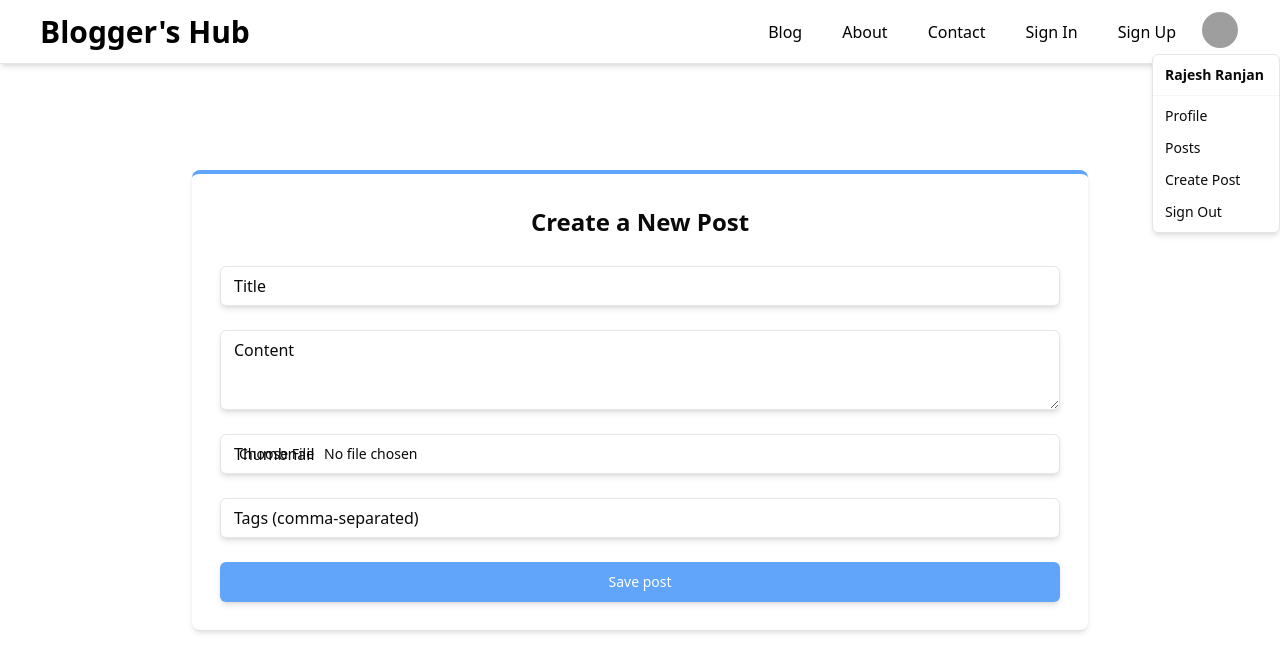
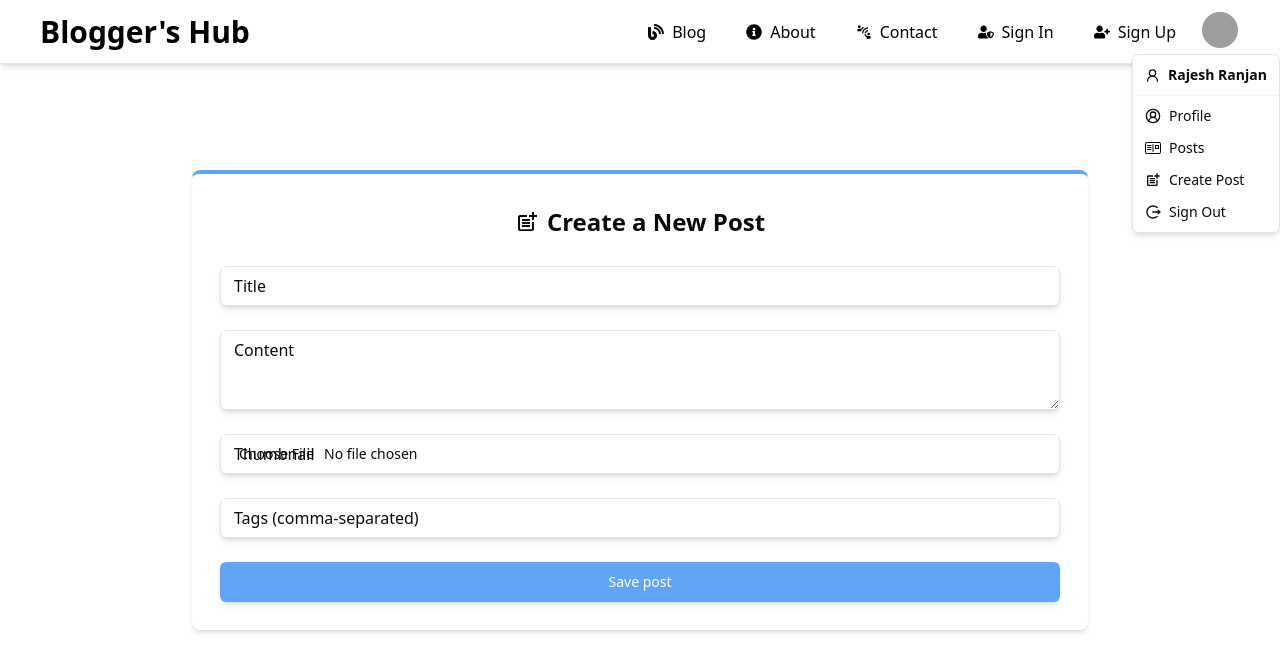
Before and after one commit to rajesh-ranjan-git/bloggershub, a Next.js app in the folder bloggershub/: page /user/createPost in a window 1280 px wide. Both pictures are taken after a click on the button 1220 px from the left and 29 px from the top of the page. Shown: the top 672 px of the page. Built offline with nearby package versions, Linux system fonts and the light colour scheme; grey boxes are pictures that could not be loaded.

Commit message:
Added icons

```diff
--- a/bloggershub/src/app/(auth)/(.)signIn/page.jsx
+++ b/bloggershub/src/app/(auth)/(.)signIn/page.jsx
@@ -20,6 +20,7 @@ import {
   DialogTitle,
 } from "@/components/ui/dialog";
 import { useState } from "react";
+import { FaUserShield } from "react-icons/fa";
 
 const SignIn = () => {
   const [open, setOpen] = useState(true);
@@ -67,7 +68,10 @@ const SignIn = () => {
           <DialogTitle className="hidden"></DialogTitle>
           <DialogDescription className="hidden"></DialogDescription>
           <div className="shadow-md p-4 border-t-4 border-blue-400 rounded-lg min-w-96 min-h-96">
-            <h1 className="p-4 font-semibold text-2xl text-center">Sign In</h1>
+            <div className="flex justify-center items-center gap-2 p-4 font-semibold text-2xl">
+              <FaUserShield />
+              <span>Sign In</span>
+            </div>
             <Form {...form}>
               <form onSubmit={form.handleSubmit(onSubmit)}>
                 <div className="relative p-3 emailBox">
--- a/bloggershub/src/app/(auth)/(.)signUp/page.jsx
+++ b/bloggershub/src/app/(auth)/(.)signUp/page.jsx
@@ -20,6 +20,7 @@ import {
   DialogTitle,
 } from "@/components/ui/dialog";
 import { useState } from "react";
+import { FaUserPlus } from "react-icons/fa";
 
 const SignUp = () => {
   const [open, setOpen] = useState(true);
@@ -68,7 +69,10 @@ const SignUp = () => {
           <DialogTitle className="hidden"></DialogTitle>
           <DialogDescription className="hidden"></DialogDescription>
           <div className="shadow-md p-4 border-t-4 border-blue-400 rounded-lg min-w-96 min-h-96">
-            <h1 className="p-4 font-semibold text-2xl text-center">Sign Up</h1>
+            <div className="flex justify-center items-center gap-2 p-4 font-semibold text-2xl">
+              <FaUserPlus />
+              <span>Sign Up</span>
+            </div>
             <Form {...form}>
               <form onSubmit={form.handleSubmit(onSubmit)}>
                 <div className="relative p-3">
--- a/bloggershub/src/app/(auth)/signIn/page.jsx
+++ b/bloggershub/src/app/(auth)/signIn/page.jsx
@@ -11,6 +11,7 @@ import { zodResolver } from "@hookform/resolvers/zod";
 import Link from "next/link";
 import { useRouter } from "next/navigation";
 import { useForm } from "react-hook-form";
+import { FaUserShield } from "react-icons/fa";
 import { FcGoogle } from "react-icons/fc";
 import { useDispatch } from "react-redux";
 
@@ -48,7 +49,10 @@ const SignIn = () => {
   return (
     <section className="flex justify-center items-center px-10 w-screen h-screen">
       <div className="shadow-md p-4 border-t-4 border-blue-400 rounded-lg min-w-96 min-h-96">
-        <h1 className="p-4 font-semibold text-2xl text-center">Sign In</h1>
+        <div className="flex justify-center items-center gap-2 p-4 font-semibold text-2xl">
+          <FaUserShield />
+          <span>Sign In</span>
+        </div>
         <Form {...form}>
           <form onSubmit={form.handleSubmit(onSubmit)}>
             <div className="relative p-3 emailBox">
--- a/bloggershub/src/app/(auth)/signUp/page.jsx
+++ b/bloggershub/src/app/(auth)/signUp/page.jsx
@@ -11,6 +11,7 @@ import { zodResolver } from "@hookform/resolvers/zod";
 import Link from "next/link";
 import { useRouter } from "next/navigation";
 import { useForm } from "react-hook-form";
+import { FaUserPlus } from "react-icons/fa";
 import { FcGoogle } from "react-icons/fc";
 import { useDispatch } from "react-redux";
 
@@ -50,7 +51,10 @@ const SignUp = () => {
   return (
     <section className="flex justify-center items-center px-10 w-screen h-screen">
       <div className="shadow-md p-4 border-t-4 border-blue-400 rounded-lg min-w-96 min-h-96">
-        <h1 className="p-4 font-semibold text-2xl text-center">Sign Up</h1>
+        <div className="flex justify-center items-center gap-2 p-4 font-semibold text-2xl">
+          <FaUserPlus />
+          <span>Sign Up</span>
+        </div>
         <Form {...form}>
           <form onSubmit={form.handleSubmit(onSubmit)}>
             <div className="relative p-3">
--- a/bloggershub/src/app/user/createPost/page.jsx
+++ b/bloggershub/src/app/user/createPost/page.jsx
@@ -9,6 +9,7 @@ import { useToast } from "@/hooks/use-toast";
 import { signInSchema } from "@/validations/signInSchema";
 import { zodResolver } from "@hookform/resolvers/zod";
 import { useForm } from "react-hook-form";
+import { MdOutlinePostAdd } from "react-icons/md";
 
 const CreatePost = () => {
   const { toast } = useToast();
@@ -38,9 +39,10 @@ const CreatePost = () => {
   return (
     <section className="flex justify-center items-center px-10 w-screen h-screen">
       <div className="shadow-md p-4 border-t-4 border-blue-400 rounded-lg w-full md:w-[70vw] min-h-96">
-        <h1 className="p-4 font-semibold text-2xl text-center">
-          Create a New Post
-        </h1>
+        <div className="flex justify-center items-center gap-2 p-4 font-semibold text-2xl">
+          <MdOutlinePostAdd />
+          <span>Create a New Post</span>
+        </div>
         <Form {...form}>
           <form onSubmit={form.handleSubmit(onSubmit)}>
             <div className="relative p-3 emailBox">
--- a/bloggershub/src/app/user/editPost/page.jsx
+++ b/bloggershub/src/app/user/editPost/page.jsx
@@ -9,6 +9,7 @@ import { useToast } from "@/hooks/use-toast";
 import { signInSchema } from "@/validations/signInSchema";
 import { zodResolver } from "@hookform/resolvers/zod";
 import { useForm } from "react-hook-form";
+import { MdOutlinePostAdd } from "react-icons/md";
 
 const EditPost = () => {
   const { toast } = useToast();
@@ -38,9 +39,10 @@ const EditPost = () => {
   return (
     <section className="flex justify-center items-center px-10 w-screen h-screen">
       <div className="shadow-md p-4 border-t-4 border-blue-400 rounded-lg w-full md:w-[70vw] min-h-96">
-        <h1 className="p-4 font-semibold text-2xl text-center">
-          Edit this post
-        </h1>
+        <div className="flex justify-center items-center gap-2 p-4 font-semibold text-2xl">
+          <MdOutlinePostAdd />
+          <span>Edit this Post</span>
+        </div>
         <Form {...form}>
           <form onSubmit={form.handleSubmit(onSubmit)}>
             <div className="relative p-3 emailBox">
--- a/bloggershub/src/components/blogCard/blogCard.jsx
+++ b/bloggershub/src/components/blogCard/blogCard.jsx
@@ -1,5 +1,6 @@
 import Image from "next/image";
 import Link from "next/link";
+import { MdOutlinePostAdd } from "react-icons/md";
 
 const BlogCard = () => {
   return (
@@ -22,9 +23,10 @@ const BlogCard = () => {
         </p>
         <Link
           href="/blog/1"
-          className="inline-flex items-center bg-blue-400 hover:bg-blue-600 hover:shadow-md px-3 py-2 rounded-lg focus:outline-none focus:ring-4 focus:ring-blue-300 font-medium text-white text-sm text-center"
+          className="inline-flex items-center gap-2 bg-blue-400 hover:bg-blue-600 hover:shadow-md px-3 py-2 rounded-lg focus:outline-none focus:ring-4 focus:ring-blue-300 font-medium text-white text-sm text-center"
         >
-          Read more
+          <MdOutlinePostAdd />
+          <span>Read more</span>
           <svg
             className="ms-2 w-3.5 h-3.5 rtl:rotate-180"
             aria-hidden="true"
--- a/bloggershub/src/components/header/navList.jsx
+++ b/bloggershub/src/components/header/navList.jsx
@@ -10,6 +10,10 @@ import {
   DropdownMenuTrigger,
 } from "../ui/dropdown-menu";
 import { useRouter } from "next/navigation";
+import { BsPostcard } from "react-icons/bs";
+import { MdOutlinePostAdd } from "react-icons/md";
+import { RiLogoutCircleRLine } from "react-icons/ri";
+import { CircleUserRoundIcon, UserRoundIcon } from "lucide-react";
 
 const NavList = () => {
   const router = useRouter();
@@ -21,10 +25,11 @@ const NavList = () => {
           ? navListItems.map((navItem) => (
               <li key={navItem.id}>
                 <Link
-                  className="hover:bg-blue-300/70 p-2 px-4 rounded-lg"
+                  className="flex items-center gap-2 hover:bg-blue-300/70 p-2 px-4 rounded-lg"
                   href={navItem.path}
                 >
-                  {navItem.label}
+                  {navItem.icon}
+                  <span>{navItem.label}</span>
                 </Link>
               </li>
             ))
@@ -40,21 +45,28 @@ const NavList = () => {
                 </Avatar>
               </DropdownMenuTrigger>
               <DropdownMenuContent>
-                <DropdownMenuLabel>Rajesh Ranjan</DropdownMenuLabel>
+                <DropdownMenuLabel className="flex items-center gap-2">
+                  <UserRoundIcon size={15} />
+                  <span>Rajesh Ranjan</span>
+                </DropdownMenuLabel>
                 <DropdownMenuSeparator />
                 <DropdownMenuItem onClick={() => router.push("/user/profile")}>
-                  Profile
+                  <CircleUserRoundIcon />
+                  <span>Profile</span>
                 </DropdownMenuItem>
                 <DropdownMenuItem onClick={() => router.push("/user/posts")}>
-                  Posts
+                  <BsPostcard />
+                  <span>Posts</span>
                 </DropdownMenuItem>
                 <DropdownMenuItem
                   onClick={() => router.push("/user/createPost")}
                 >
-                  Create Post
+                  <MdOutlinePostAdd />
+                  <span>Create Post</span>
                 </DropdownMenuItem>
                 <DropdownMenuItem onClick={() => router.push("/")}>
-                  Sign Out
+                  <RiLogoutCircleRLine />
+                  <span>Sign Out</span>
                 </DropdownMenuItem>
               </DropdownMenuContent>
             </DropdownMenu>
--- a/bloggershub/src/config/navListItems.js
+++ b/bloggershub/src/config/navListItems.js
@@ -1,27 +1,35 @@
+import { FaBlog, FaInfoCircle, FaUserPlus, FaUserShield } from "react-icons/fa";
+import { MdConnectWithoutContact } from "react-icons/md";
+
 export const navListItems = [
   {
     id: "blog",
     label: "Blog",
     path: "/blog",
+    icon: <FaBlog />,
   },
   {
     id: "about",
     label: "About",
     path: "/about",
+    icon: <FaInfoCircle />,
   },
   {
     id: "contact",
     label: "Contact",
     path: "/contact",
+    icon: <MdConnectWithoutContact />,
   },
   {
     id: "signIn",
     label: "Sign In",
     path: "/signIn",
+    icon: <FaUserShield />,
   },
   {
     id: "signUp",
     label: "Sign Up",
     path: "/signUp",
+    icon: <FaUserPlus />,
   },
 ];
```
